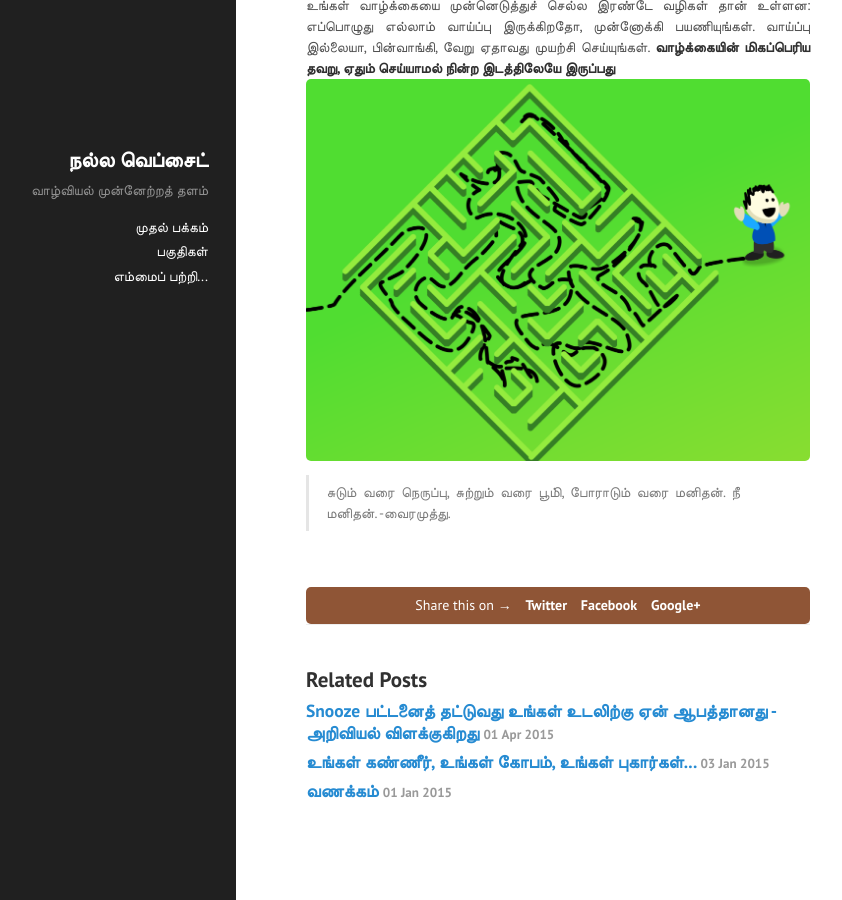
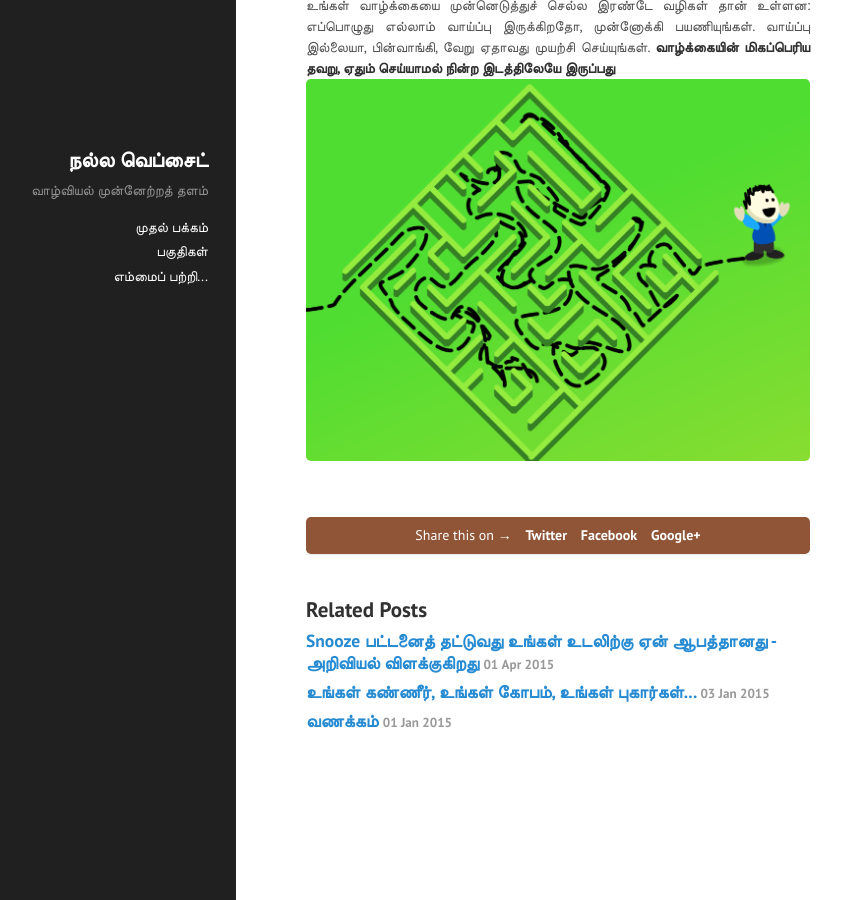
Before and after one commit to jenokarthic/nallawebsite, a Jekyll site: the page built from _posts/2015-3-3-Life-is-not-marathon-its-maze.md, in a window 1280 px wide and 900 px high, scrolled down 2263 px. Shown: the whole window, without its empty margins (16-858 px from the left). Built offline with Jekyll 4.4.1, drawn with Linux system fonts in a browser that asks for light colours; Markdown is read by kramdown in place of the engine named in the settings; comment, search, counter and statistics services are not loaded; some of the changed text lies outside the part shown.

Commit message:
clear up

```diff
--- a/_posts/2015-3-3-Life-is-not-marathon-its-maze.md
+++ b/_posts/2015-3-3-Life-is-not-marathon-its-maze.md
@@ -35,9 +35,3 @@ excerpt_separator: <!--more-->
 
 உங்கள் வாழ்க்கையை முன்னெடுத்துச் செல்ல இரண்டே வழிகள் தான் உள்ளன:  எப்பொழுது எல்லாம் வாய்ப்பு இருக்கிறதோ, முன்னோக்கி பயணியுங்கள்.  வாய்ப்பு இல்லையா, பின்வாங்கி, வேறு ஏதாவது முயற்சி செய்யுங்கள். **வாழ்க்கையின் மிகப்பெரிய தவறு, ஏதும் செய்யாமல் நின்ற இடத்திலேயே இருப்பது**
 ![image1]({{ site.url }}/public/posts/images/lifeMarathan/image5.png)
-
->சுடும் வரை நெருப்பு,
->சுற்றும் வரை பூமி்,
->போராடும் வரை மனிதன்.
->நீ மனிதன்.
->-வைரமுத்து.
```
